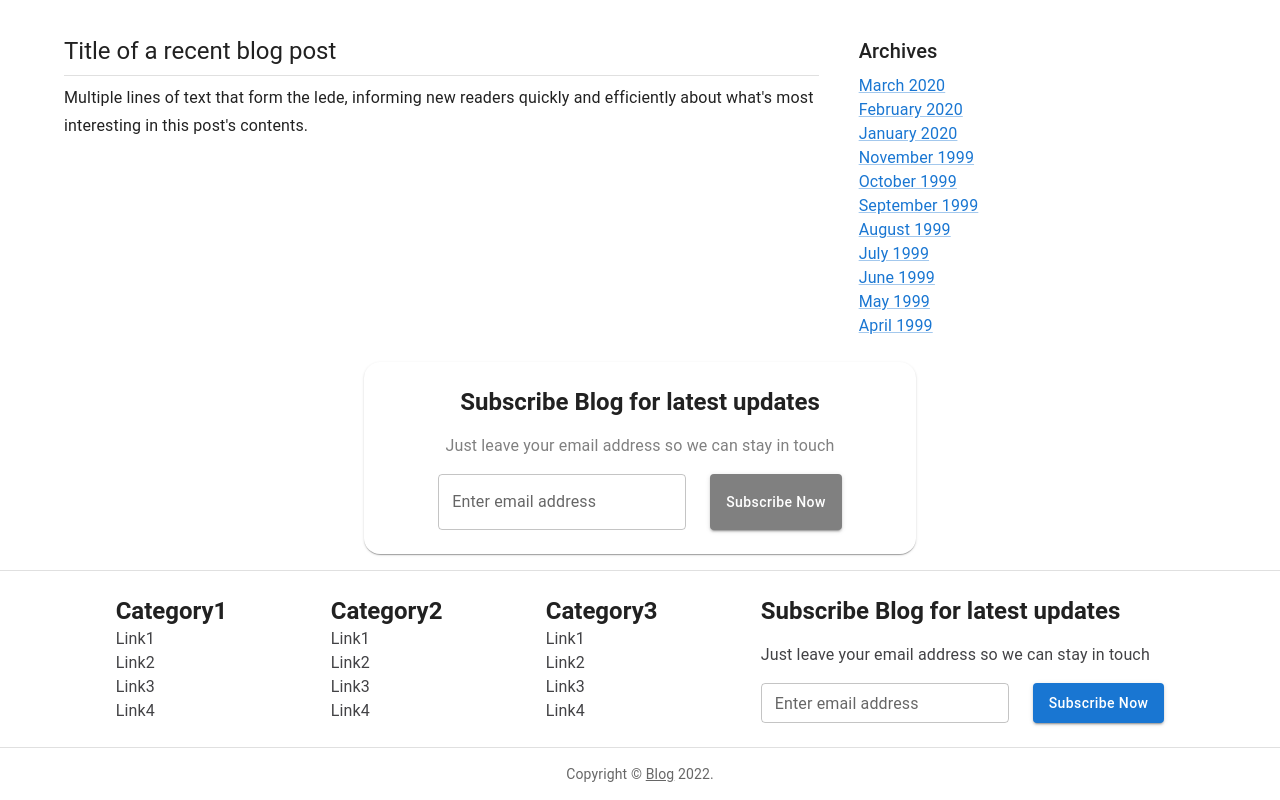
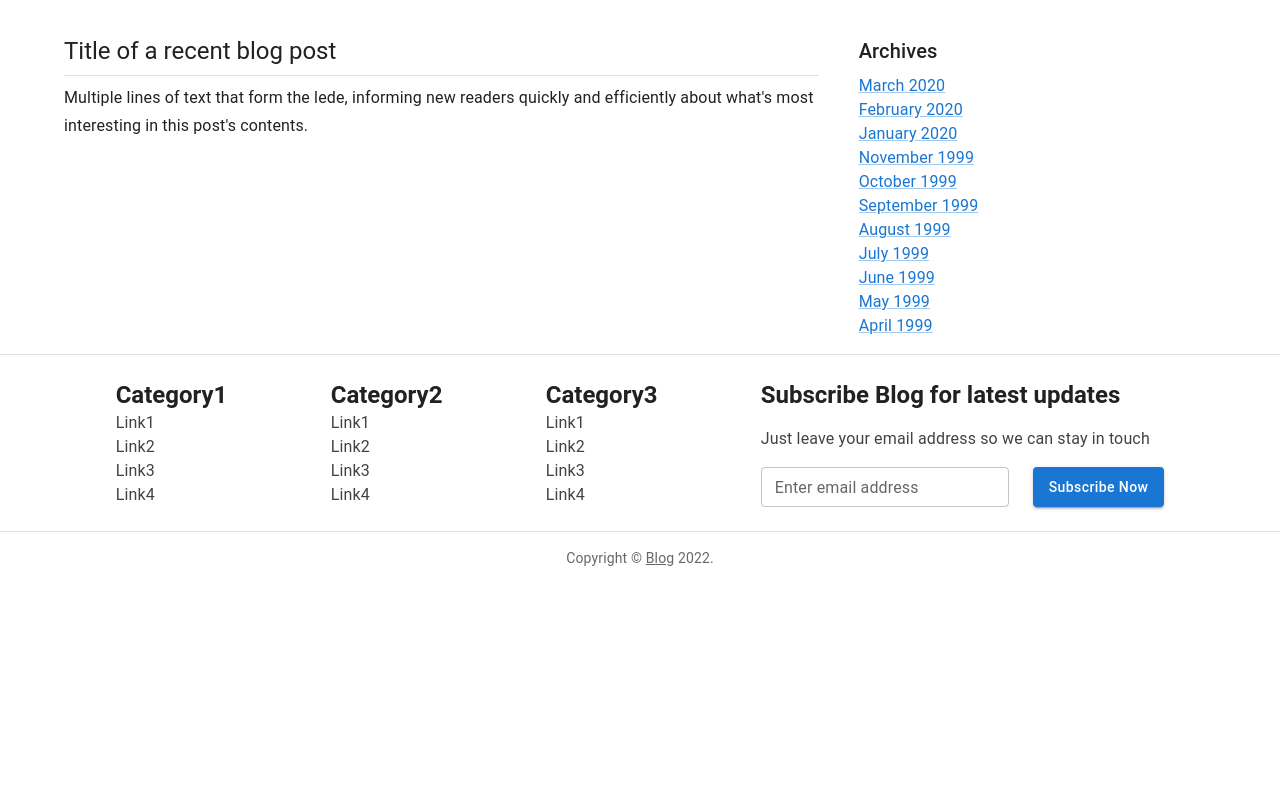
Before and after one commit to TheMankel/CMS, a React (Create React App) app in the folder client/: page /home in a window 1280 px wide. Shown: the part 724-1524 px from the top of the page. After the commit the page ends 1308 px from the top, so only its background shows below. Built offline with nearby package versions, Linux system fonts and the light colour scheme.

Commit message:
Update HomePage.js

```diff
--- a/client/src/views/HomePage.js
+++ b/client/src/views/HomePage.js
@@ -12,7 +12,7 @@ import Footer from '../components/Footer/Footer';
 import Slider from '../components/Slider/Slider';
 import RecentPost from '../components/RecentPost/RecentPost';
 import FeaturedPost from '../components/FeaturedPost/FeaturedPost';
-import Subscribe from '../components/Subscribe/Subscribe';
+// import Subscribe from '../components/Subscribe/Subscribe';
 
 const sections = [
   { title: 'Technology', url: '#' },
@@ -137,7 +137,7 @@ const Homepage = () => {
               social={sidebar.social}
             />
           </Grid>
-          <Subscribe />
+          {/* <Subscribe /> */}
         </main>
       </Container>
       <Footer title='Blog' categories={categories} />
```
